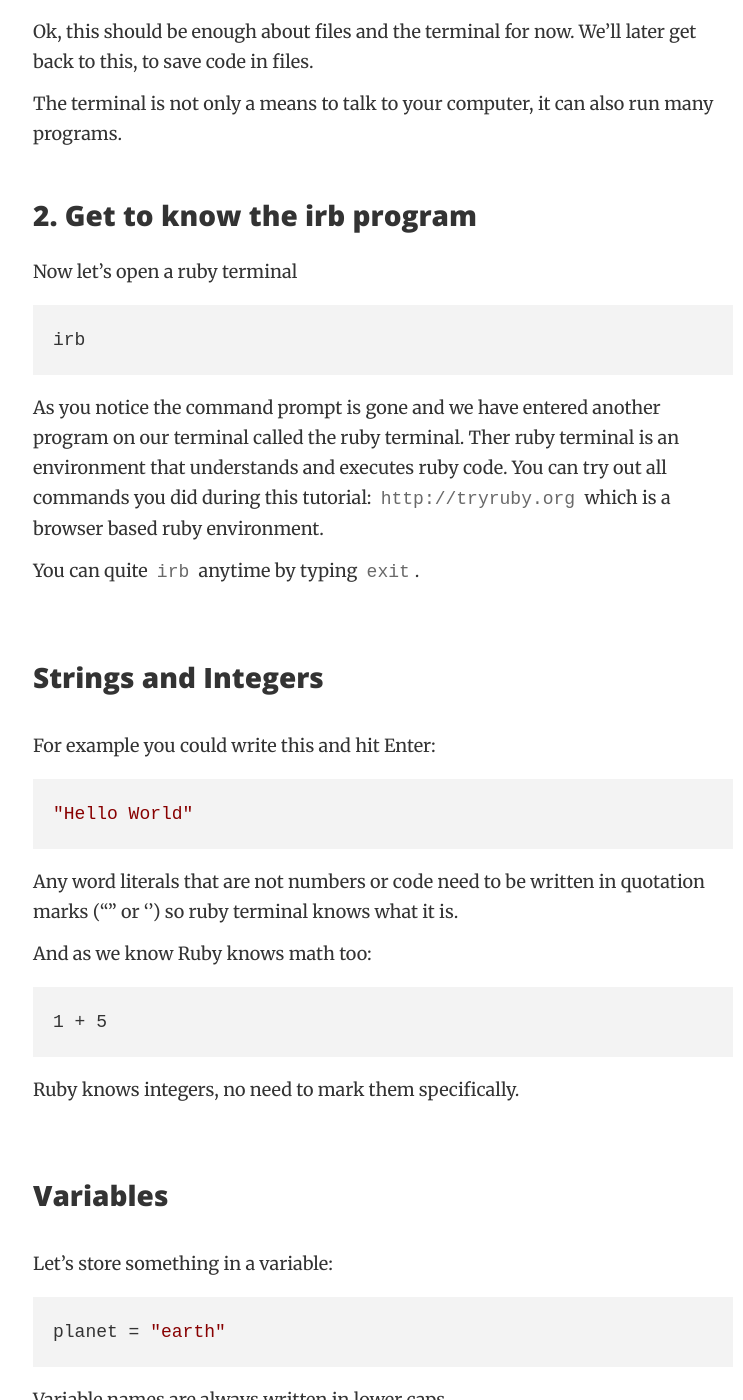
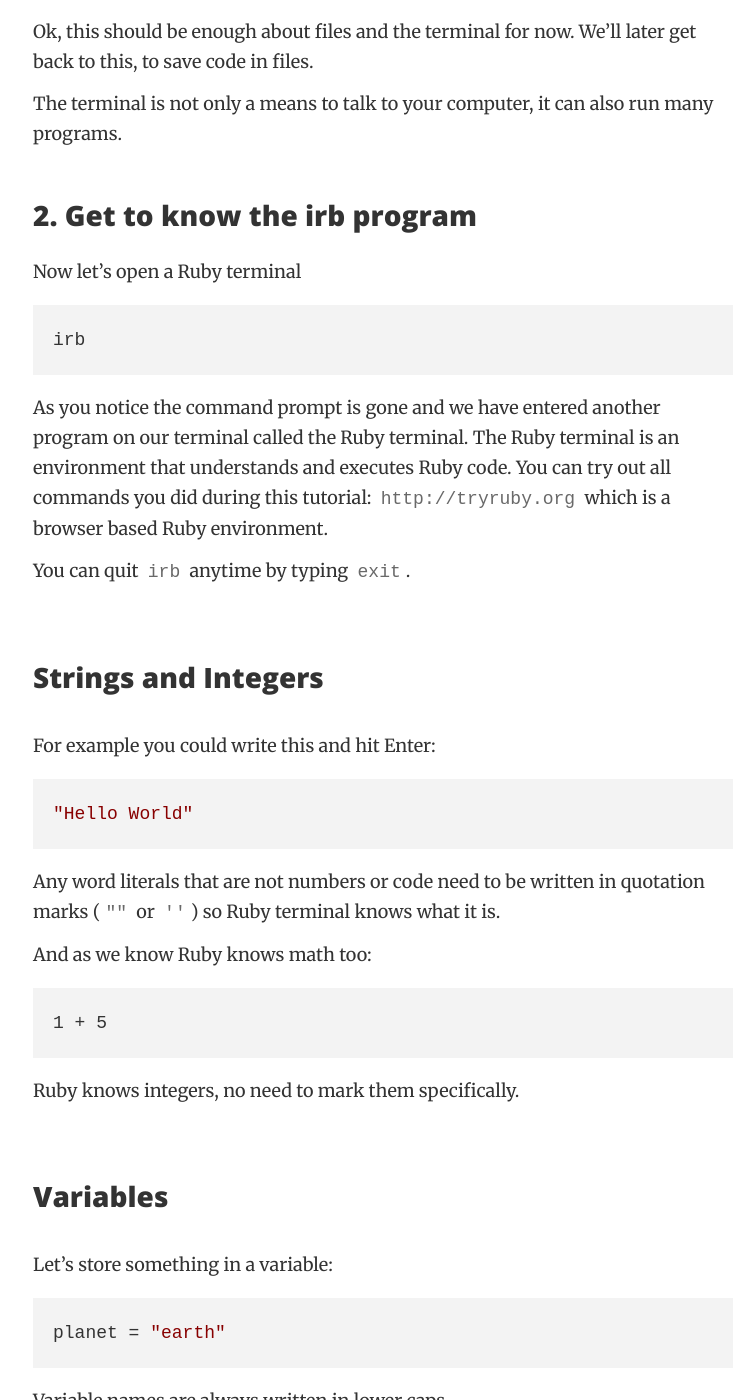
Before and after one commit to codecurious-bln/basic-curriculum, a Jekyll site: the page built from terminal.md, in a window 1280 px wide and 1400 px high, scrolled down 2686 px. Shown: the whole window, without its empty margins (257-1000 px from the left). Built offline with Jekyll 4.4.1, drawn with Linux system fonts in a browser that asks for light colours; some of the changed text lies outside the part shown.

Commit message:
Stress that we have to quit "irb" before running "touch"
"ruby" => "Ruby"
Fix a few typos

```diff
--- a/terminal.md
+++ b/terminal.md
@@ -81,14 +81,14 @@
 # 2. Get to know the irb program
 
 
-Now let's open a ruby terminal
+Now let's open a Ruby terminal
 
     irb
 
-As you notice the command prompt is gone and we have entered another program on our terminal called the ruby terminal.
-Ther ruby terminal is an environment that understands and executes ruby code. You can try out all commands you did during this tutorial: `http://tryruby.org` which is a browser based ruby environment.
+As you notice the command prompt is gone and we have entered another program on our terminal called the Ruby terminal.
+The Ruby terminal is an environment that understands and executes Ruby code. You can try out all commands you did during this tutorial: `http://tryruby.org` which is a browser based Ruby environment.
 
-You can quite `irb` anytime by typing `exit`.
+You can quit `irb` anytime by typing `exit`.
 
 ## Strings and Integers
 
@@ -96,7 +96,7 @@
 
     "Hello World"
 
-Any word literals that are not numbers or code need to be written in quotation marks ("" or '') so ruby terminal knows what it is.
+Any word literals that are not numbers or code need to be written in quotation marks (`""` or `''`) so Ruby terminal knows what it is.
 
 And as we know Ruby knows math too:
 
@@ -116,7 +116,7 @@
 
     planet
 
-As you can see the ruby terminal gives you feedback on what you typed. We can also call it the return value.
+As you can see the Ruby terminal gives you feedback on what you typed. We can also call it the return value.
 
 You can also output any string:
 
@@ -212,7 +212,11 @@
 #Saving code in files
 As you noticed, anytime you quit `irb` and go back in again, nothing was saved and you have to start all over again. In the long run you will want to save code in files.
 
-So let's create a file for saving ruby code:
+So let's create a file for saving Ruby code. First quit `irb`:
+
+    exit
+
+and now you can give commands to your operating system:
 
     touch blabla.rb
 
@@ -230,4 +234,4 @@
     ruby blabla.rb
 
 
-If you enjoyed running .rb files in the terminal, here are some more commands you can try out (save the text in the files and run it in the terminal) [Chris Pine LearnToProgram](http://pine.fm/LearnToProgram/?Chapter=01) tutorial, you can skip any parts that are not that interesting to you, e.g. line-widths in a poem or how old you are in seconds.
+If you enjoyed running `.rb` files in the terminal, here are some more commands you can try out (save the text in the files and run it in the terminal) [Chris Pine LearnToProgram](http://pine.fm/LearnToProgram/?Chapter=01) tutorial, you can skip any parts that are not that interesting to you, e.g. line-widths in a poem or how old you are in seconds.
```
Also changed, not shown: other parts of terminal.md (+1 -1 lines).
